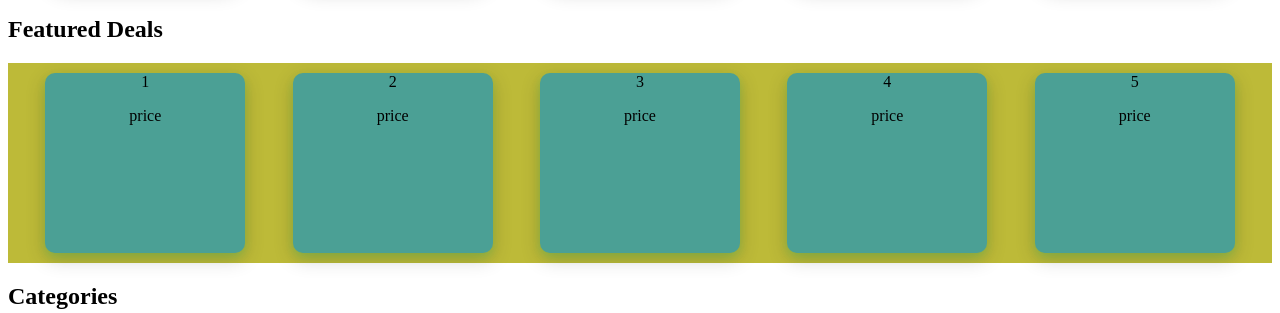
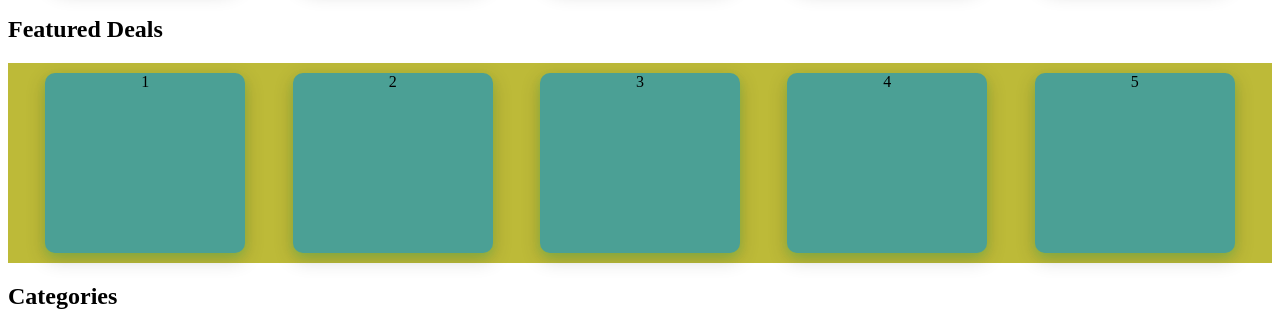
Before and after one commit to Muhammadaliraza879/commerece-website, a PHP site: page /product.html in a window 1280 px wide. Shown: the part 331-644 px from the top of the page. Run offline with PHP 8.4, Linux system fonts and the light colour scheme.

Commit message:
fix: remove

```diff
--- a/product.html
+++ b/product.html
@@ -23,11 +23,11 @@
     </div>
     <h2 class="ft-d">Featured Deals</h2>
     <div class="featured-deals">
-      <div class="price">1<p>price</p></div>
-      <div class="price">2<p>price</p></div>
-      <div class="price">3<p>price</p></div>
-      <div class="price">4<p>price</p></div>
-      <div class="price">5<p>price</p></div>
+      <div>1<p></p></div>
+      <div>2</div>
+      <div >3</div>
+      <div >4</div>
+      <div >5</div>
     </div>
 
    <h2>Categories</h2>
--- a/products.css
+++ b/products.css
@@ -43,12 +43,8 @@
   background-color: rgb(75, 160, 149);
   box-shadow: 0 4px 8px 0 rgba(18, 209, 136, 0.2), 0 6px 20px 0 rgba(0, 0, 0, 0.19);
 }
-.featured-deals.price{
-  display: flex;
-  flex-direction: column;
-  justify-content: space-between;
 
-}
+
    .categories{
     width: 100%;
     display: flex;
```
